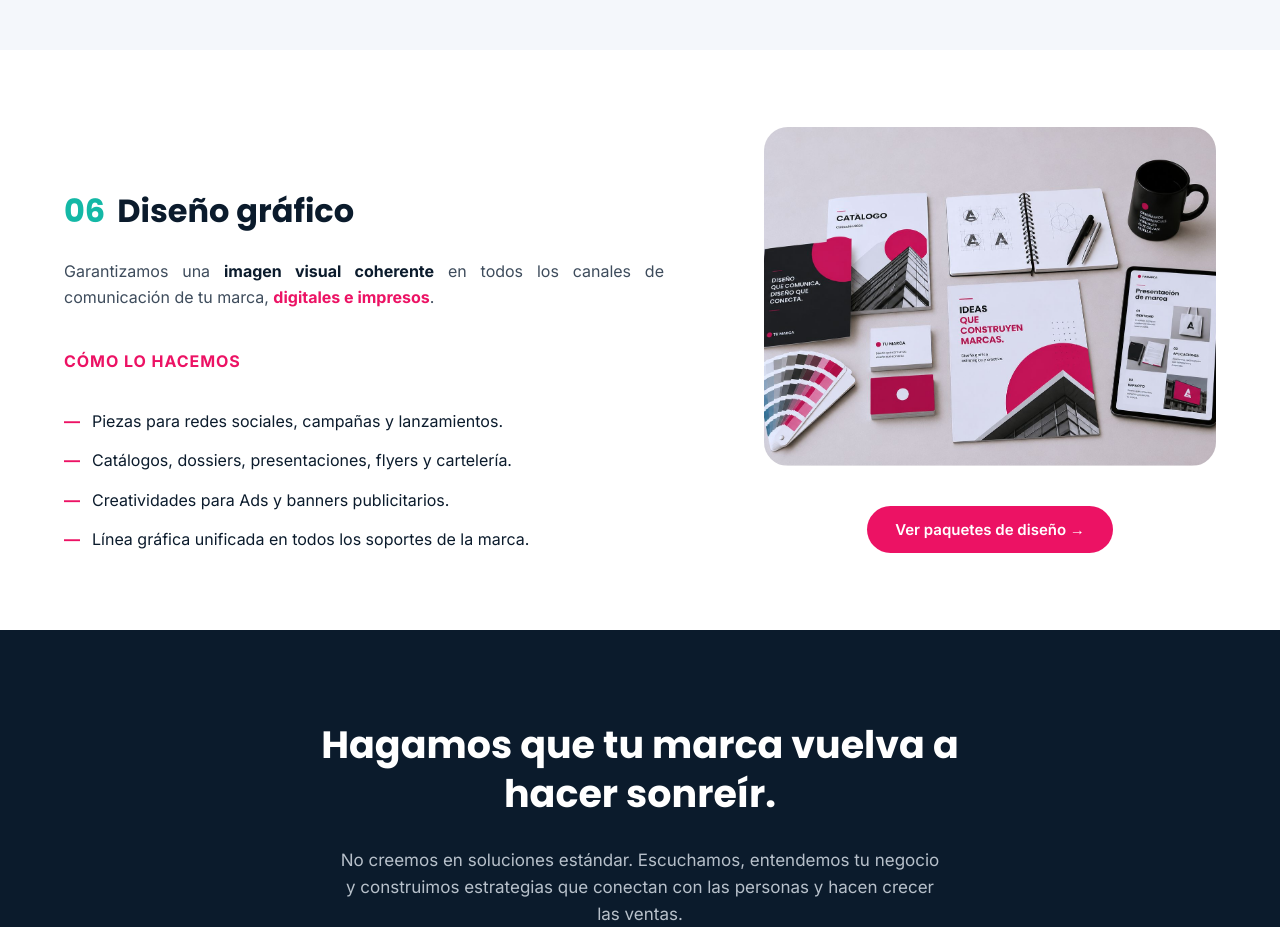
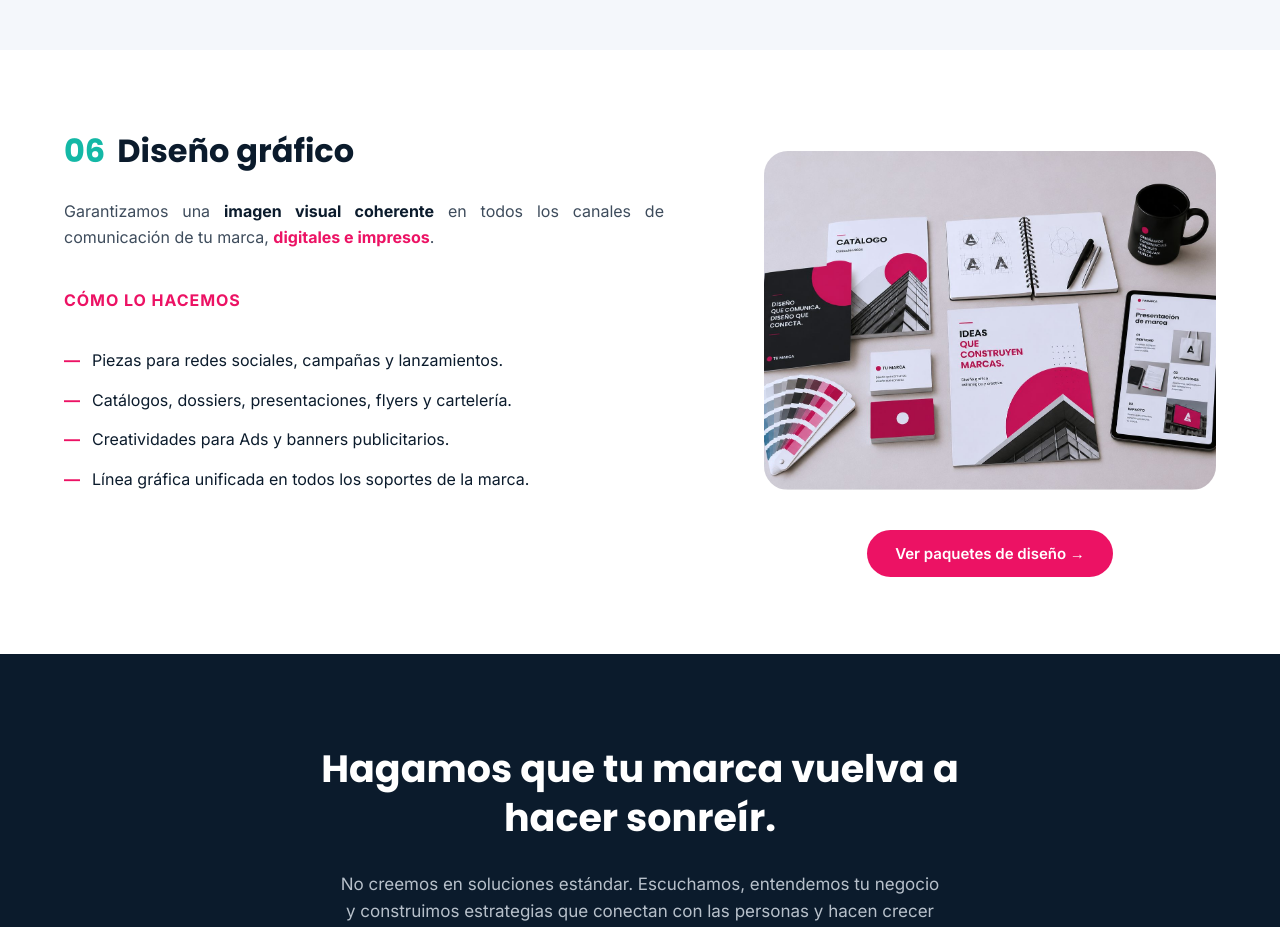
Before and after one commit to gemaminayolopez/gminayoprueba, a plain HTML site: page sitio/Servicios.html in a window 1280 px wide. Shown: the part 4420-5347 px from the top of the page. Drawn offline with Linux system fonts and the light colour scheme; no server answers.

Commit message:
Alinear título 06 Diseño gráfico con foto (alignItems:stretch)

```diff
--- a/sitio/Servicios.html
+++ b/sitio/Servicios.html
@@ -150,7 +150,7 @@
     </section>
         <section id="reputacion" aria-labelledby="s4-h2" data-screen-label="Servicios — Reputación" style="paddingTop:48px;paddingBottom:clamp(48px,6vw,80px);paddingLeft:clamp(20px,5vw,64px);paddingRight:clamp(20px,5vw,64px)">
       <div style="maxWidth:1200px;margin:0 auto">
-        <div style="display:flex;flexWrap:wrap-reverse;gap:100px;alignItems:stretch">
+         <div style="display:flex;flexWrap:wrap-reverse;gap:100px;alignItems:stretch">
           <div style="flex:0 1 600px;display:flex;flexDirection:column;gap:24px">
             <div style="display:flex;alignItems:baseline;gap:12px">
               <p style="margin:0;fontFamily:Poppins,sans-serif;fontWeight:700;fontSize:clamp(24px,2.8vw,32px);color:#14B8A6">04</p>
@@ -204,9 +204,9 @@
     </section>
 
     <section id="grafico" aria-labelledby="s6-h2" data-screen-label="Servicios — Diseño gráfico" style="padding:clamp(48px,6vw,80px) clamp(20px,5vw,64px)">
-      <div style="maxWidth:1200px;margin:0 auto">
-        <div style="display:flex;flexWrap:wrap-reverse;gap:100px;alignItems:flex-start">
-          <div style="flex:0 1 600px;display:flex;flexDirection:column;gap:24px;marginTop:-10px">
+       <div style="maxWidth:1200px;margin:0 auto">
+        <div style="display:flex;flexWrap:wrap-reverse;gap:100px;alignItems:stretch">
+          <div style="flex:0 1 600px;display:flex;flexDirection:column;gap:24px">
             <div style="display:flex;alignItems:baseline;gap:12px">
               <p style="margin:0;fontFamily:Poppins,sans-serif;fontWeight:700;fontSize:clamp(24px,2.8vw,32px);color:#14B8A6">06</p>
               <h2 id="s6-h2" style="margin:0;fontFamily:Poppins,sans-serif;fontWeight:700;fontSize:clamp(24px,2.8vw,32px);lineHeight:1.2;color:#0B1B2C">Diseño gráfico</h2>
@@ -220,7 +220,7 @@
               <li style="display:flex;gap:12px;fontSize:16px;lineHeight:1.6;color:#0B1B2C"><span aria-hidden="true" style="color:#EC1264;fontWeight:700">—</span>Línea gráfica unificada en todos los soportes de la marca.</li>
             </ul>
           </div>
-          <div style="flex:1.3 1 420px;display:flex;flexDirection:column;alignItems:center;gap:40px;marginTop:0px;marginLeft:auto">
+           <div style="flex:1.3 1 420px;display:flex;flexDirection:column;alignItems:center;gap:40px;marginTop:24px;marginLeft:auto">
             <image-slot id="foto-grafico" shape="rounded" radius="24" placeholder="Foto: diseño gráfico " style="width:100%;aspectRatio:4/3;transition:transform .35s ease" class="gm-zoom" src="foto-grafico.jpg"></image-slot>
             <a href="Paquetes.html" style="display:inline-block;background:#EC1264;color:#FFFFFF;textDecoration:none;fontSize:15px;fontWeight:600;padding:14px 28px;borderRadius:999px;whiteSpace:nowrap" style-hover="background:#c90e56" style-focus="outline:3px solid #0B1B2C;outlineOffset:3px">Ver paquetes de diseño →</a>
           </div>
```
